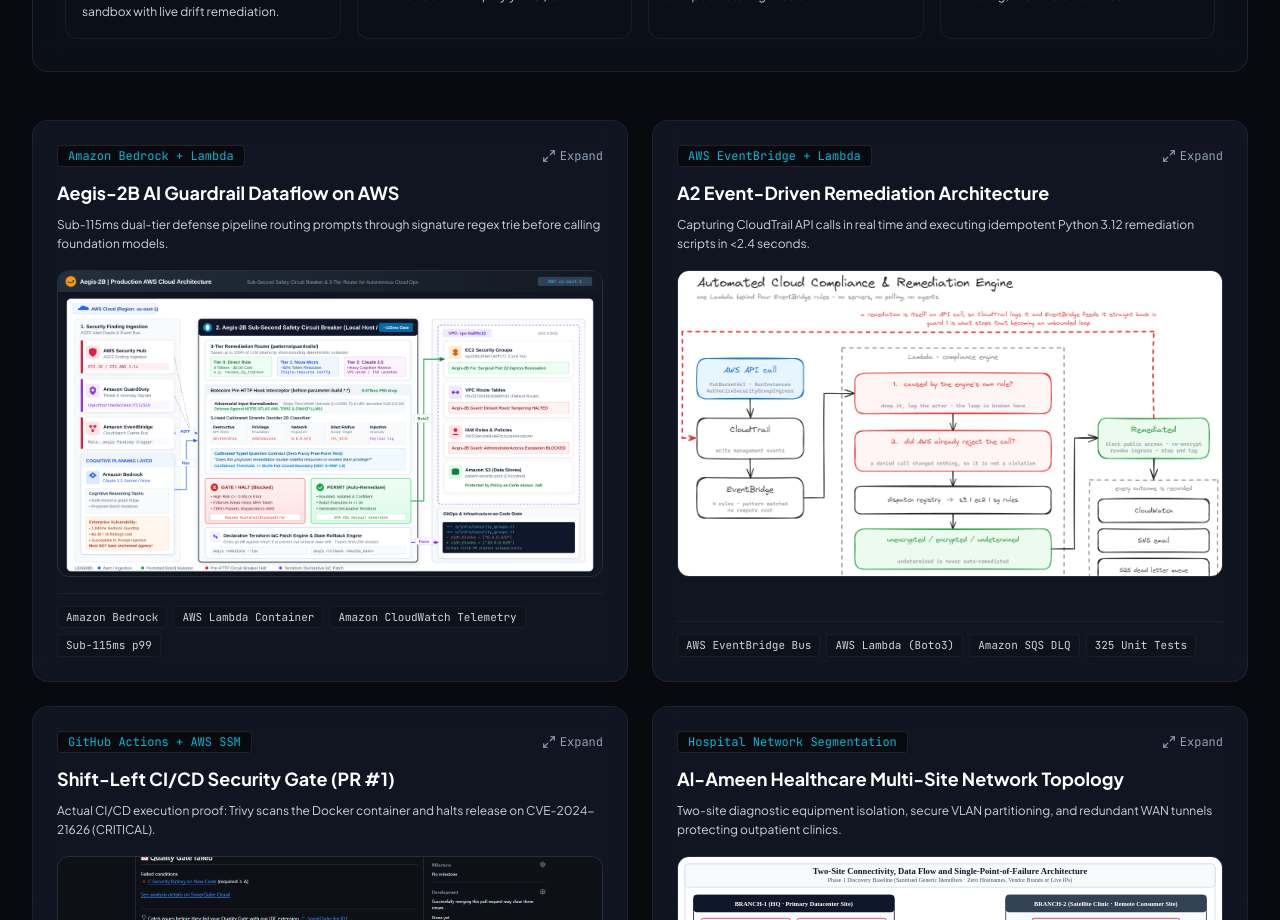
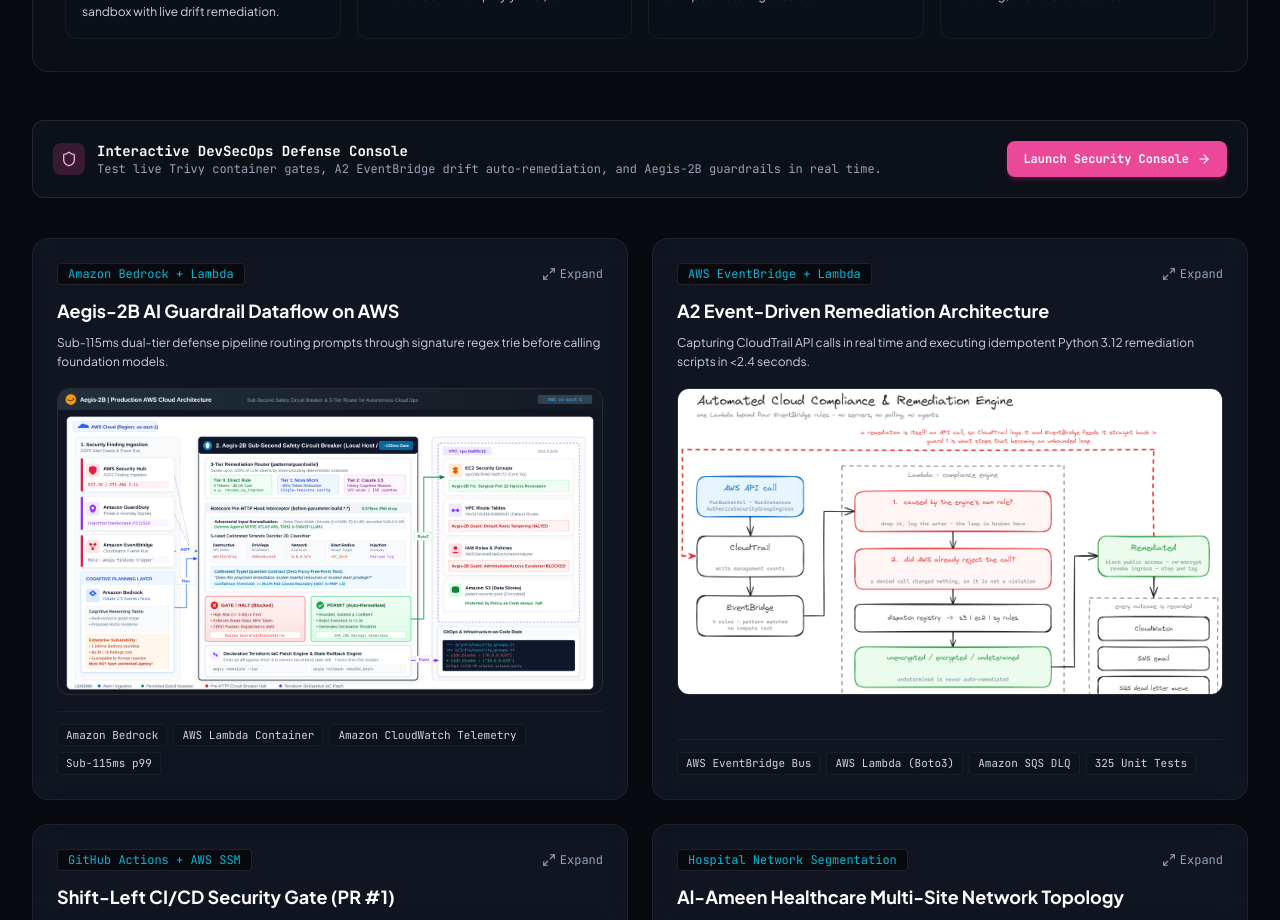
Before and after one commit to Mhdomer/tech-superpower-portfolio, a React (Vite) app: page / in a window 1280 px wide. Shown: the part 1300-2220 px from the top of the page. Built offline with nearby package versions, Linux system fonts and the light colour scheme.

Commit message:
fix: resolve useRef import in devsecops console modal and add architecture launch banner

```diff
--- a/src/components/AwsChallengeArchitecture.jsx
+++ b/src/components/AwsChallengeArchitecture.jsx
@@ -84,6 +84,26 @@
           </div>
         </div>
 
+        {/* Interactive Console Sandbox Launch Banner */}
+        <div className="flex flex-col sm:flex-row items-center justify-between gap-4 p-5 rounded-xl bg-charcoal-800/80 border border-white/10 mb-10 text-xs font-mono">
+          <div className="flex items-center gap-3">
+            <div className="p-2 rounded-lg bg-sakura-500/20 text-sakura-300">
+              <Shield className="w-4 h-4" />
+            </div>
+            <div>
+              <span className="text-white font-bold block text-sm">Interactive DevSecOps Defense Console</span>
+              <span className="text-slate-400">Test live Trivy container gates, A2 EventBridge drift auto-remediation, and Aegis-2B guardrails in real time.</span>
+            </div>
+          </div>
+          <button
+            onClick={onOpenConsole}
+            className="px-4 py-2.5 rounded-lg bg-sakura-500 hover:bg-sakura-600 text-white font-semibold flex items-center gap-2 transition-all shadow-md shadow-sakura-500/20 whitespace-nowrap"
+          >
+            <span>Launch Security Console</span>
+            <ArrowRight className="w-3.5 h-3.5" />
+          </button>
+        </div>
+
         {/* 4 Architecture Cards with Real Program Screenshots */}
         <div className="grid grid-cols-1 md:grid-cols-2 gap-6">
           {architectures.map((arch) => (
--- a/src/components/DevSecOpsConsoleModal.jsx
+++ b/src/components/DevSecOpsConsoleModal.jsx
@@ -1,4 +1,4 @@
-import React, { useState, useEffect } from 'react';
+import React, { useState, useEffect, useRef } from 'react';
 import {
   X,
   Terminal,
```
